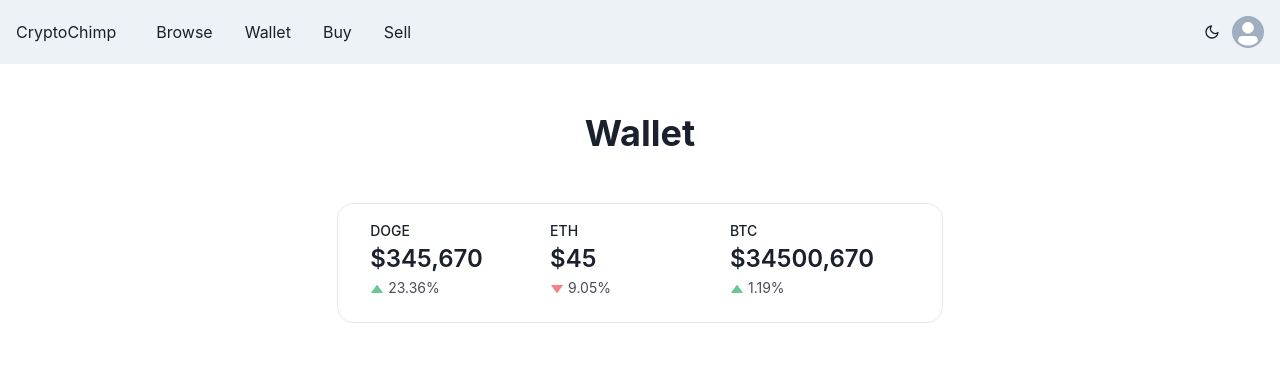
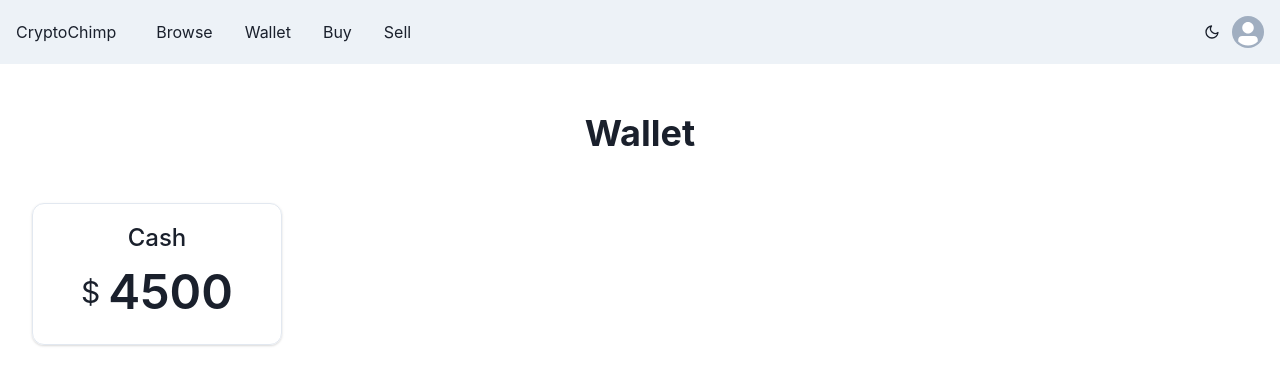
Before and after one commit to CryptoChimp/client, a React (Create React App) app: page /wallet in a window 1280 px wide. Shown: the top 384 px of the page. Built offline with nearby package versions, Linux system fonts and the light colour scheme; no server answers.

Commit message:
Design cash component

```diff
--- /dev/null
+++ b/src/components/wallet/Cash.js
@@ -0,0 +1,30 @@
+import React from 'react';
+import { Box, Stack, HStack, Text } from '@chakra-ui/react';
+
+export const Cash = ({ cash }) => {
+  return (
+    <Stack textAlign="center">
+      <Box
+        mb={4}
+        shadow="base"
+        borderWidth="1px"
+        alignSelf={{ base: 'center', lg: 'flex-start' }}
+        borderRadius={'xl'}
+      >
+        <Box py={4} px={12}>
+          <Text fontWeight="500" fontSize="2xl">
+            Cash
+          </Text>
+          <HStack justifyContent="center">
+            <Text fontSize="3xl" fontWeight="400">
+              $
+            </Text>
+            <Text fontSize="5xl" fontWeight="600">
+              {cash}
+            </Text>
+          </HStack>
+        </Box>
+      </Box>
+    </Stack>
+  );
+};
--- a/src/components/wallet/TopStocks.js
+++ /dev/null
@@ -1,45 +0,0 @@
-import React from 'react';
-import {
-  Stat,
-  StatLabel,
-  StatNumber,
-  StatHelpText,
-  StatArrow,
-  StatGroup,
-  Container,
-} from '@chakra-ui/react';
-
-export const TopStocks = () => {
-  return (
-    <Container borderWidth={1} rounded="2xl">
-      <StatGroup p={4}>
-        <Stat>
-          <StatLabel>DOGE</StatLabel>
-          <StatNumber>$345,670</StatNumber>
-          <StatHelpText>
-            <StatArrow type="increase" />
-            23.36%
-          </StatHelpText>
-        </Stat>
-
-        <Stat>
-          <StatLabel>ETH</StatLabel>
-          <StatNumber>$45</StatNumber>
-          <StatHelpText>
-            <StatArrow type="decrease" />
-            9.05%
-          </StatHelpText>
-        </Stat>
-
-        <Stat>
-          <StatLabel>BTC</StatLabel>
-          <StatNumber>$34500,670</StatNumber>
-          <StatHelpText>
-            <StatArrow type="increase" />
-            1.19%
-          </StatHelpText>
-        </Stat>
-      </StatGroup>
-    </Container>
-  );
-};
--- a/src/components/wallet/index.js
+++ b/src/components/wallet/index.js
@@ -1,7 +1,9 @@
 import React from 'react';
 
-import { TopStocks } from './TopStocks';
+import { Flex, Box } from '@chakra-ui/react';
+
+import { Cash } from './Cash';
 
 export const Wallet = () => {
-  return <TopStocks />;
+  return <Cash cash={4500} />;
 };
```
